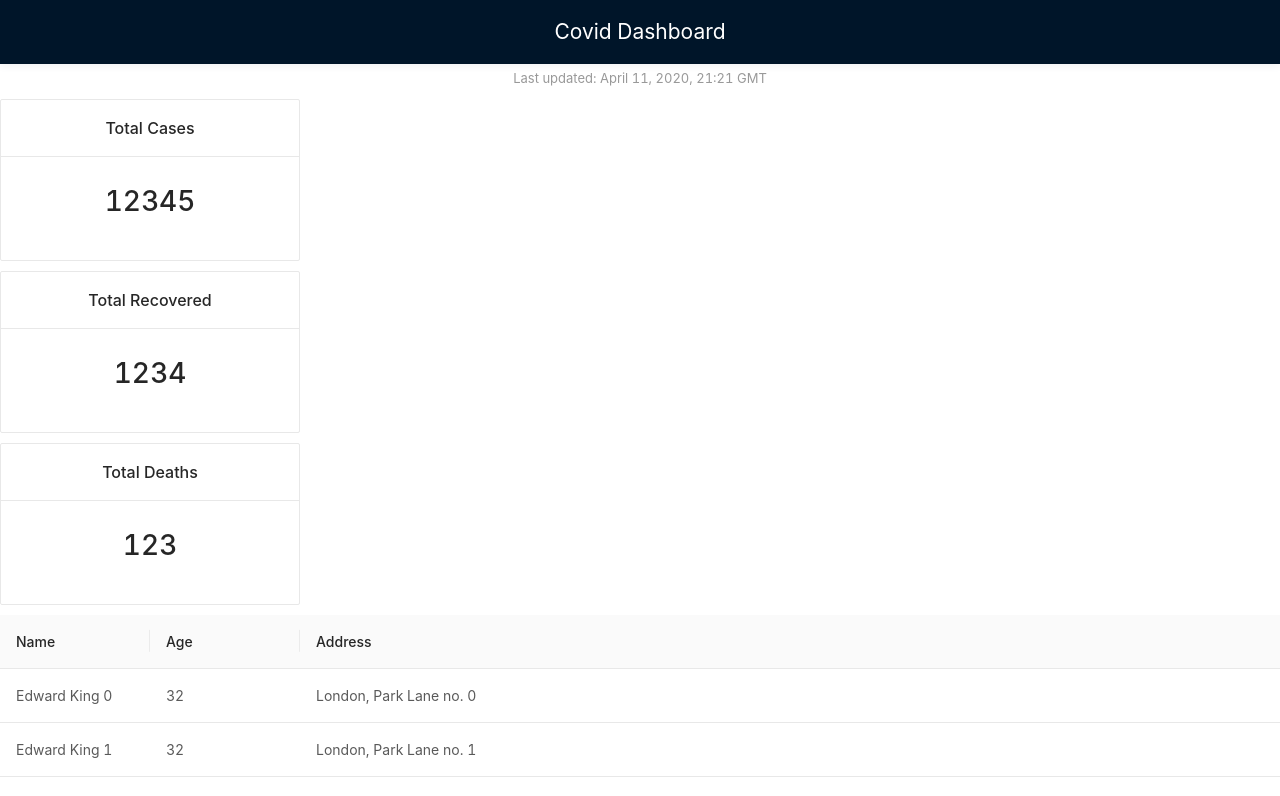
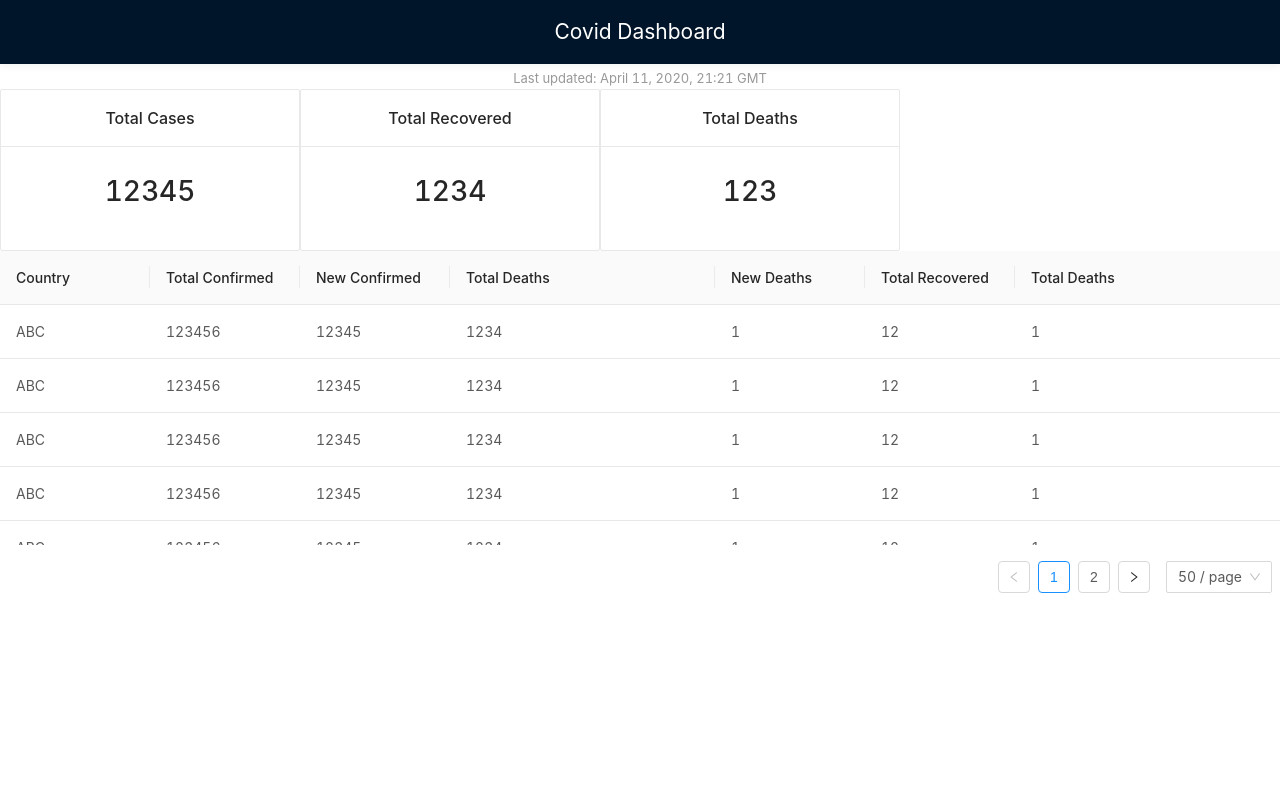
Before and after one commit to singhgagan008/dashboard, a React (Create React App) app: page / in a window 1280 px wide. Shown: the top 796 px of the page. Built offline with nearby package versions, Linux system fonts and the light colour scheme.

Commit message:
hard coded tables

```diff
--- a/src/app/App.js
+++ b/src/app/App.js
@@ -9,18 +9,37 @@ import CardComponent from "../components/MainCounter";
 
 const columns = [
   {
-    title: "Name",
-    dataIndex: "name",
+    title: "Country",
+    dataIndex: "country",
     width: 150
   },
   {
-    title: "Age",
-    dataIndex: "age",
+    title: "Total Confirmed",
+    dataIndex: "totalConfirmed",
     width: 150
   },
   {
-    title: "Address",
-    dataIndex: "address"
+    title: "New Confirmed",
+    dataIndex: "newConfirmed",
+    width: 150
+  },
+  {
+    title: "Total Deaths",
+    dataIndex: "totalDeaths"
+  },
+  {
+    title: "New Deaths",
+    dataIndex: "newDeaths",
+    width: 150
+  },
+  {
+    title: "Total Recovered",
+    dataIndex: "newRecovered",
+    width: 150
+  },
+  {
+    title: "Total Deaths",
+    dataIndex: "newDeaths"
   }
 ];
 
@@ -28,9 +47,13 @@ const data = [];
 for (let i = 0; i < 100; i++) {
   data.push({
     key: i,
-    name: `Edward King ${i}`,
-    age: 32,
-    address: `London, Park Lane no. ${i}`
+    country: 'ABC',
+    totalConfirmed: 123456,
+    newConfirmed: 12345,
+    totalDeaths: 1234,
+    newDeaths: 123,
+    newRecovered: 12,
+    newDeaths: 1
   });
 }
 
@@ -47,7 +70,7 @@ const App = () => {
         <Table
         columns={columns}
         dataSource={data}
-        pagination={{ pageSize: 100 }}
+        pagination={{ pageSize: 50 }}
         scroll={{ y: 240 }}
         />
       </div>
--- a/src/components/Maincounter.css
+++ b/src/components/Maincounter.css
@@ -2,4 +2,5 @@
     width: 300px;
     margin: 10px 0 10px 0;
     text-align: center;
+    display: table-cell;
 }
```
